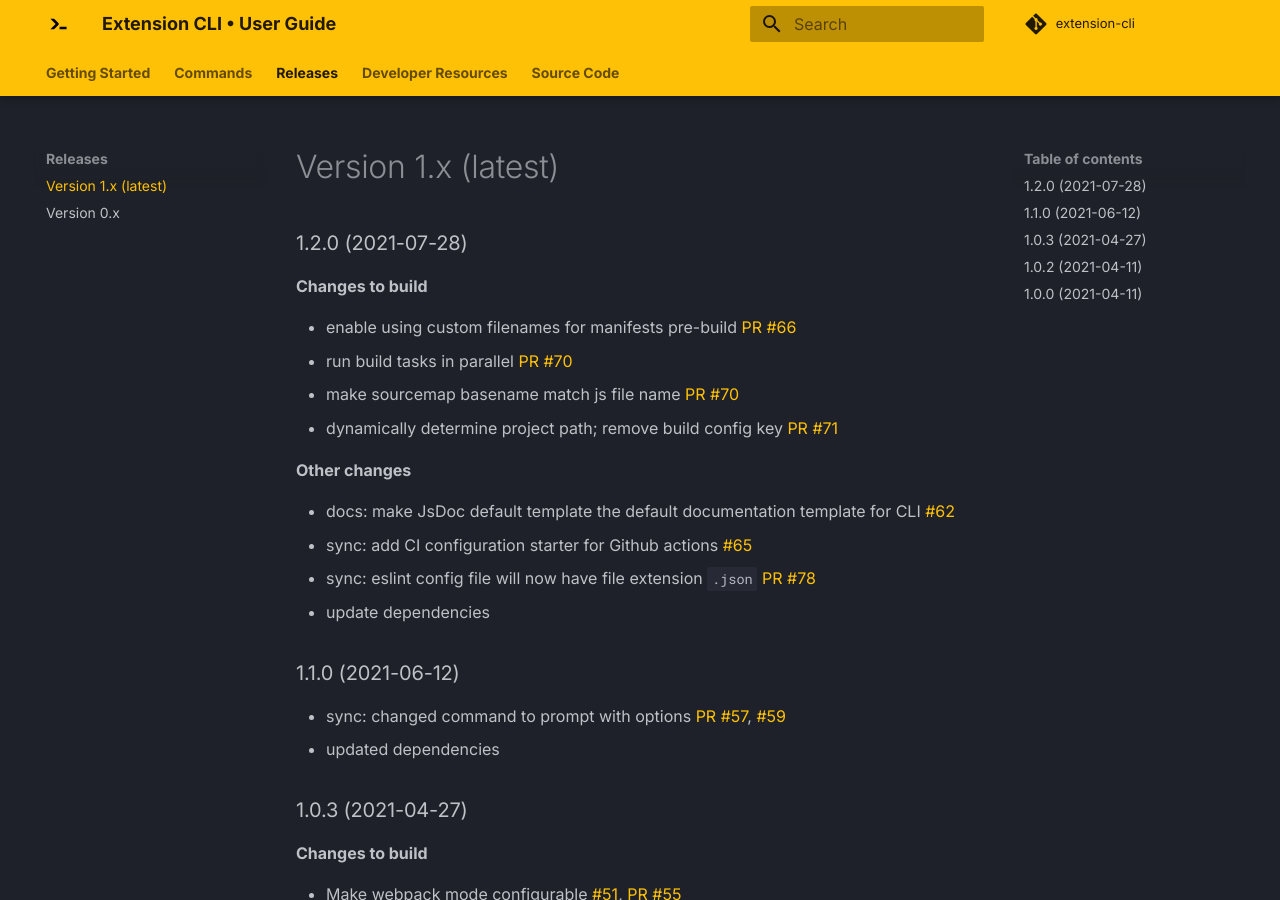
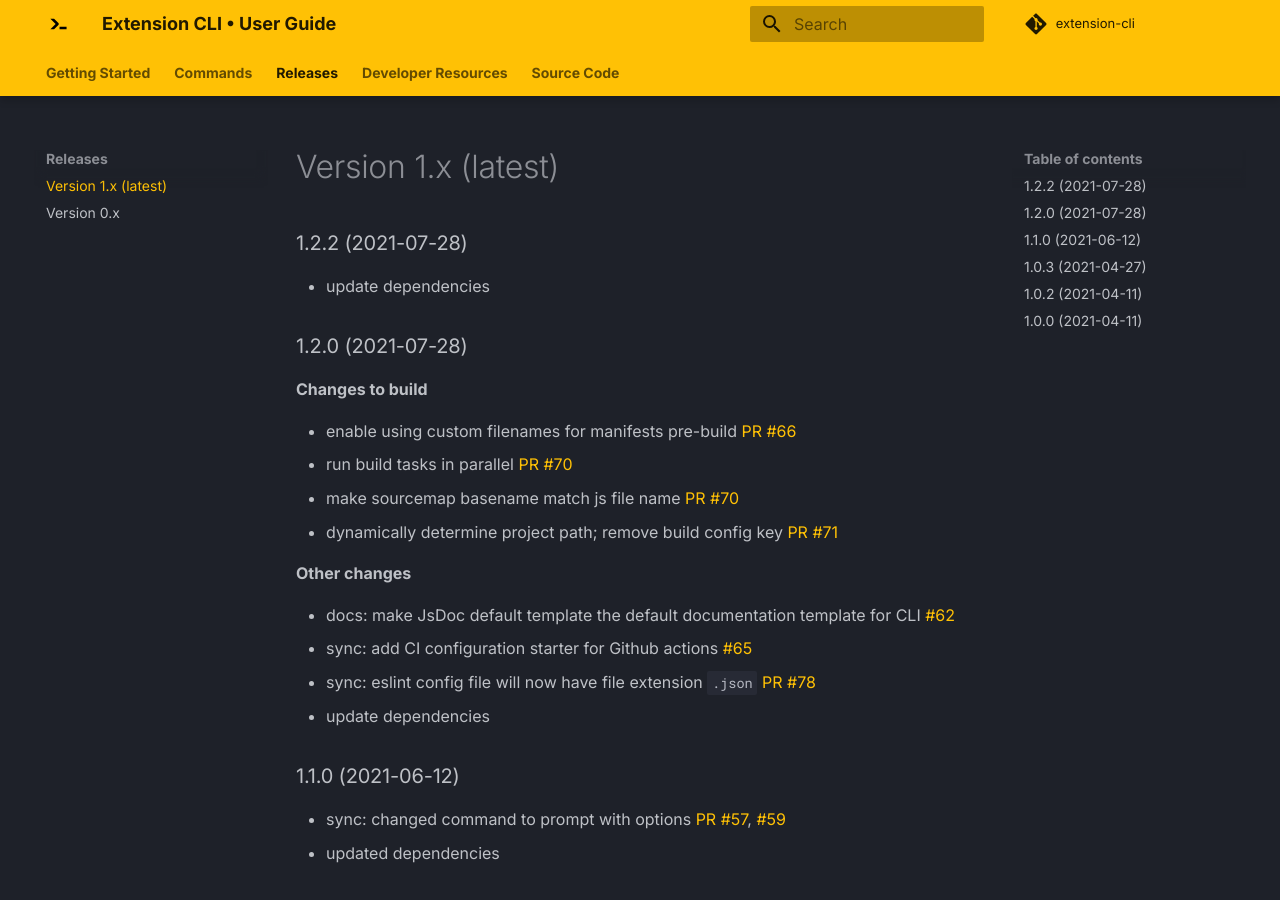
Before and after one commit to MobileFirstLLC/extension-cli, an MkDocs documentation site: the page built from guide/09-release-notes.md, in a window 1280 px wide and 900 px high. Built offline with MkDocs 1.6.1 and Material for MkDocs 9.7.7, drawn with Linux system fonts in a browser that asks for light colours; comment, search, counter and statistics services are not loaded.

Commit message:
update docs

```diff
--- a/guide/09-release-notes.md
+++ b/guide/09-release-notes.md
@@ -1,6 +1,10 @@
 ---
 disqus: "False"
 ---
+
+### 1.2.2 (2021-07-28)
+
+- update dependencies
 
 ### 1.2.0 (2021-07-28)
 
```
